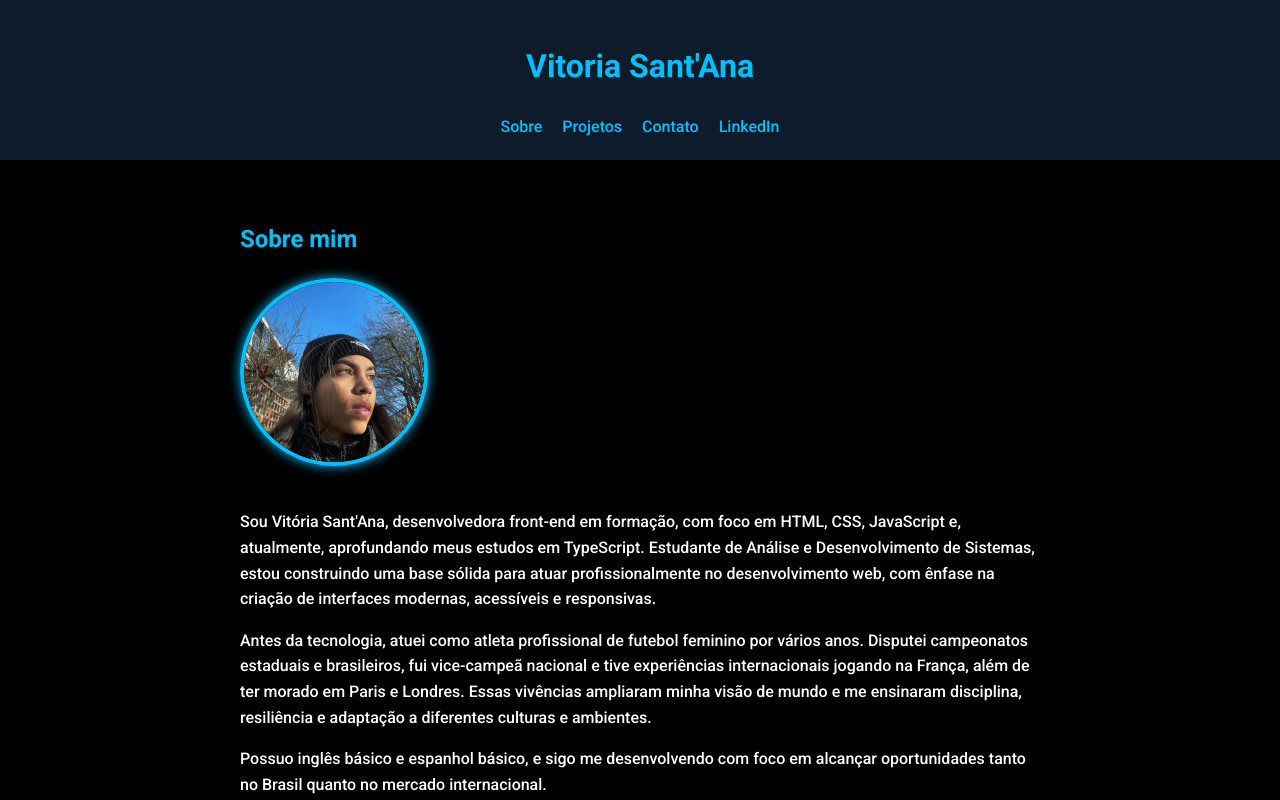
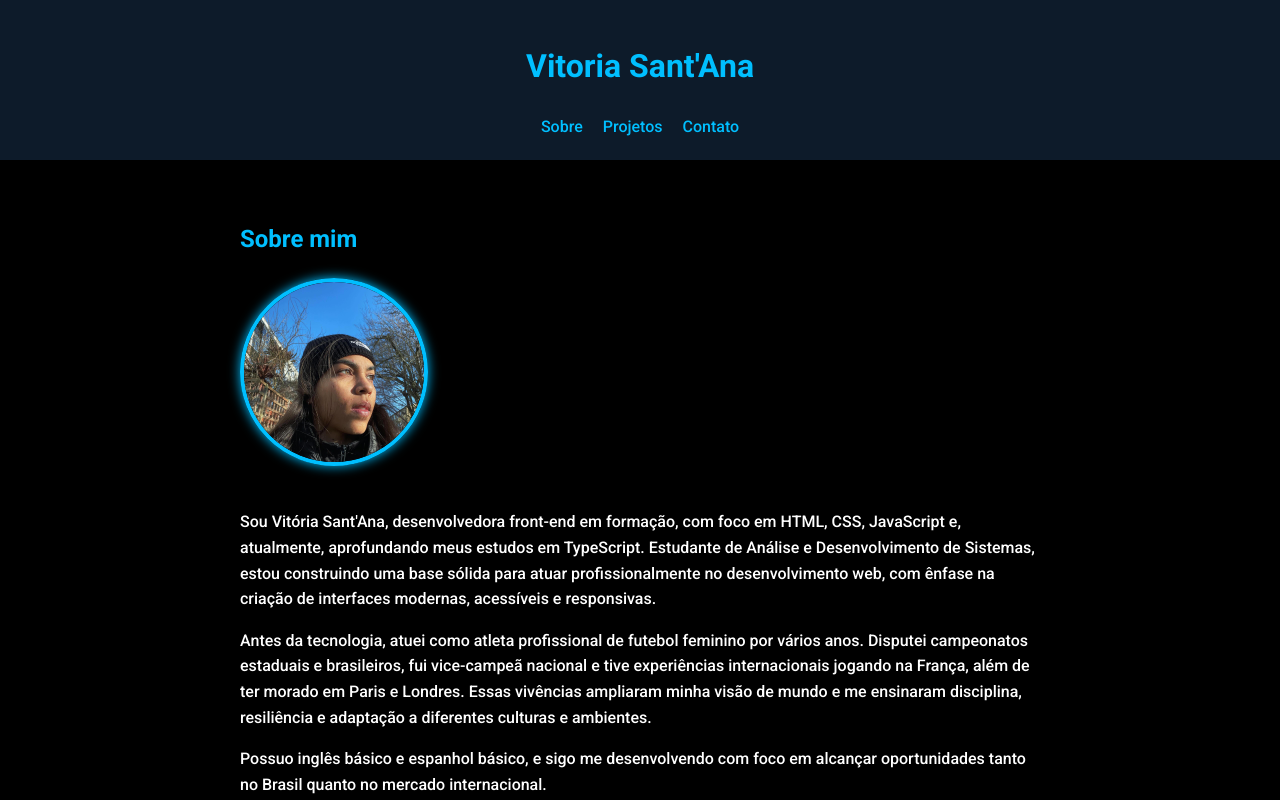
Before and after one commit to Silva01123/Portfolio-Vitoria-Sant-Ana, a plain HTML site: page index.html in a window 1280 px wide. Shown: the top 800 px of the page. Drawn offline with Linux system fonts and the light colour scheme.

Commit message:
Atualiza portfólio com nova alteração

```diff
--- a/index.html
+++ b/index.html
@@ -23,12 +23,6 @@
         <li><a href="#sobre">Sobre</a></li>
         <li><a href="#projetos">Projetos</a></li>
         <li><a href="#contato">Contato</a></li>
-        <li>
-          <a href="https://www.linkedin.com/in/vitoria-sant-ana-55b850293"
-             target="_blank" rel="noopener noreferrer">
-            LinkedIn
-          </a>
-        </li>
       </ul>
     </nav>
   </header>
```
